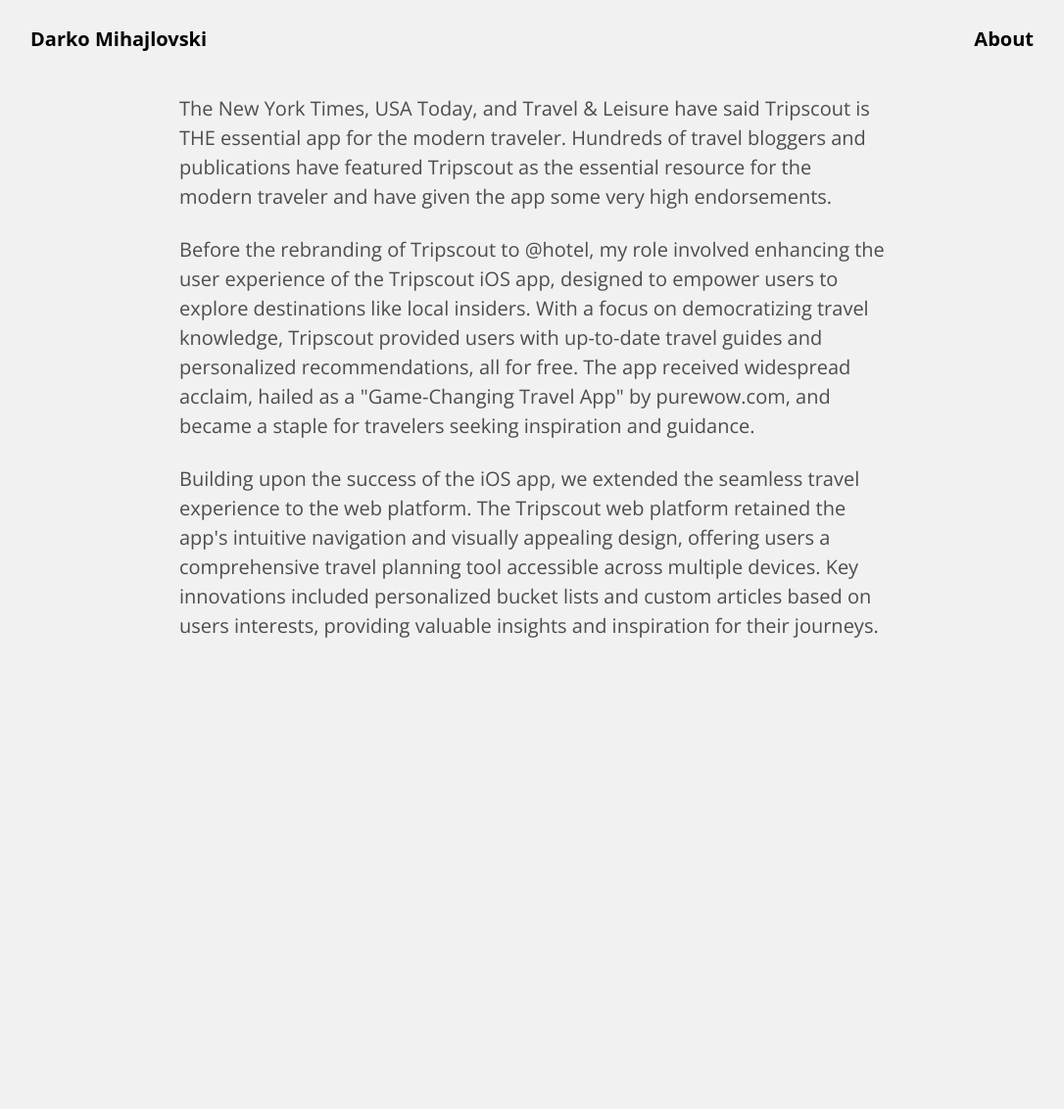
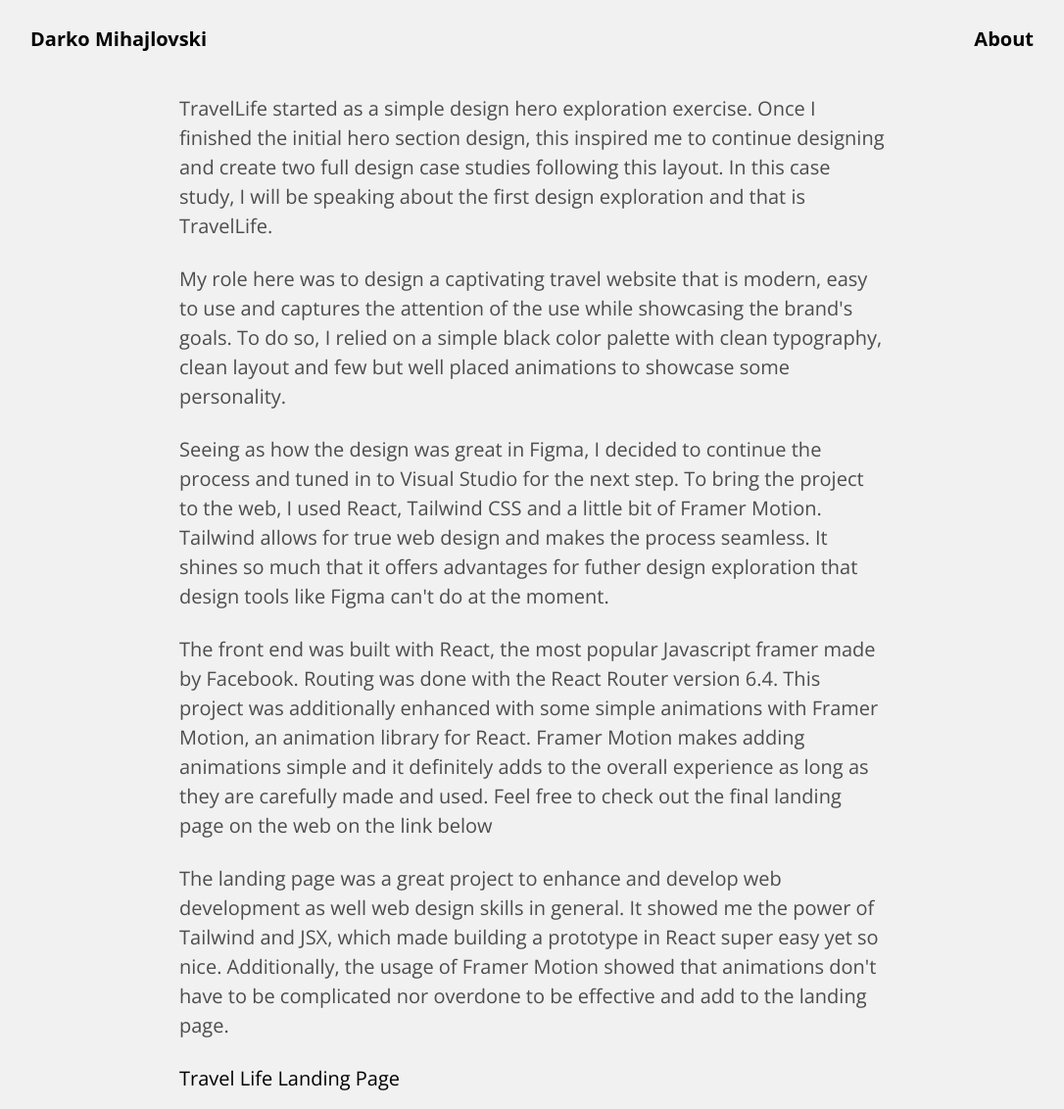
Before and after one commit to DarkoM996/nextjs-pagerouter-portfolio, a Next.js app: page /components/TravelLifeText in a window 1280 px wide. Shown: the whole page at 98% size, without its empty margins (97-1183 px from the left). Before the commit the page ends 800 px from the top, so only its background shows below. Built offline with nearby package versions, Linux system fonts and the light colour scheme.

Commit message:
One case study final design and build done

```diff
--- a/pages/components/TravelLifeText.jsx
+++ b/pages/components/TravelLifeText.jsx
@@ -5,30 +5,51 @@
     // H-full aka height:100% gives the desired design effect here
     <div className="max-w-screen-md mx-auto w-full h-full relative flex flex-col justify-center items-start gap-6 px-6 py-4">
       <p className="text-xl leading-normal text-primary_customGray-900 ">
-        The New York Times, USA Today, and Travel & Leisure have said Tripscout
-        is THE essential app for the modern traveler. Hundreds of travel
-        bloggers and publications have featured Tripscout as the essential
-        resource for the modern traveler and have given the app some very high
-        endorsements.
+        TravelLife started as a simple design hero exploration exercise. Once I
+        finished the initial hero section design, this inspired me to continue
+        designing and create two full design case studies following this layout.
+        In this case study, I will be speaking about the first design
+        exploration and that is TravelLife.
       </p>
       <p className="text-xl leading-normal text-primary_customGray-900  ">
-        Before the rebranding of Tripscout to @hotel, my role involved enhancing
-        the user experience of the Tripscout iOS app, designed to empower users
-        to explore destinations like local insiders. With a focus on
-        democratizing travel knowledge, Tripscout provided users with up-to-date
-        travel guides and personalized recommendations, all for free. The app
-        received widespread acclaim, hailed as a "Game-Changing Travel App" by
-        purewow.com, and became a staple for travelers seeking inspiration and
-        guidance.
+        My role here was to design a captivating travel website that is modern,
+        easy to use and captures the attention of the use while showcasing the
+        brand's goals. To do so, I relied on a simple black color palette with
+        clean typography, clean layout and few but well placed animations to
+        showcase some personality.
       </p>
       <p className="text-xl leading-normal text-primary_customGray-900  ">
-        Building upon the success of the iOS app, we extended the seamless
-        travel experience to the web platform. The Tripscout web platform
-        retained the app's intuitive navigation and visually appealing design,
-        offering users a comprehensive travel planning tool accessible across
-        multiple devices. Key innovations included personalized bucket lists and
-        custom articles based on users interests, providing valuable insights
-        and inspiration for their journeys.
+        Seeing as how the design was great in Figma, I decided to continue the
+        process and tuned in to Visual Studio for the next step. To bring the
+        project to the web, I used React, Tailwind CSS and a little bit of
+        Framer Motion. Tailwind allows for true web design and makes the process
+        seamless. It shines so much that it offers advantages for futher design
+        exploration that design tools like Figma can't do at the moment.
+      </p>
+      <p className="text-xl leading-normal text-primary_customGray-900  ">
+        The front end was built with React, the most popular Javascript framer
+        made by Facebook. Routing was done with the React Router version 6.4.
+        This project was additionally enhanced with some simple animations with
+        Framer Motion, an animation library for React. Framer Motion makes
+        adding animations simple and it definitely adds to the overall
+        experience as long as they are carefully made and used. Feel free to
+        check out the final landing page on the web on the link below
+      </p>
+      <p className="text-xl leading-normal text-primary_customGray-900  ">
+        The landing page was a great project to enhance and develop web
+        development as well web design skills in general. It showed me the power
+        of Tailwind and JSX, which made building a prototype in React super easy
+        yet so nice. Additionally, the usage of Framer Motion showed that
+        animations don't have to be complicated nor overdone to be effective and
+        add to the landing page.
+      </p>
+      <p className="text-xl leading-normal text-primary_customGray-900  ">
+        <a
+          href="https://travel-life-web.netlify.app/"
+          className="text-black hover:underline"
+        >
+          Travel Life Landing Page
+        </a>
       </p>
     </div>
   );
```
